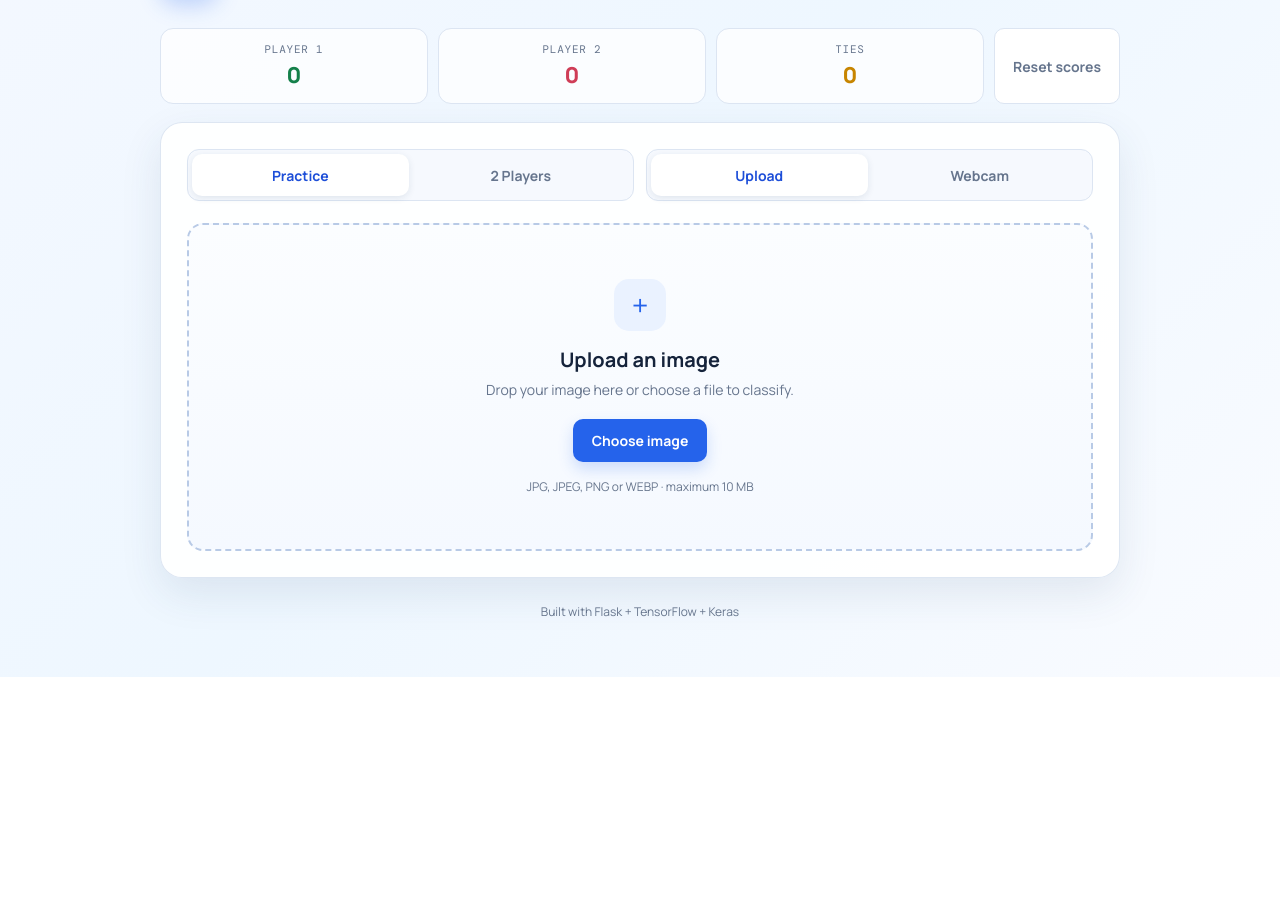
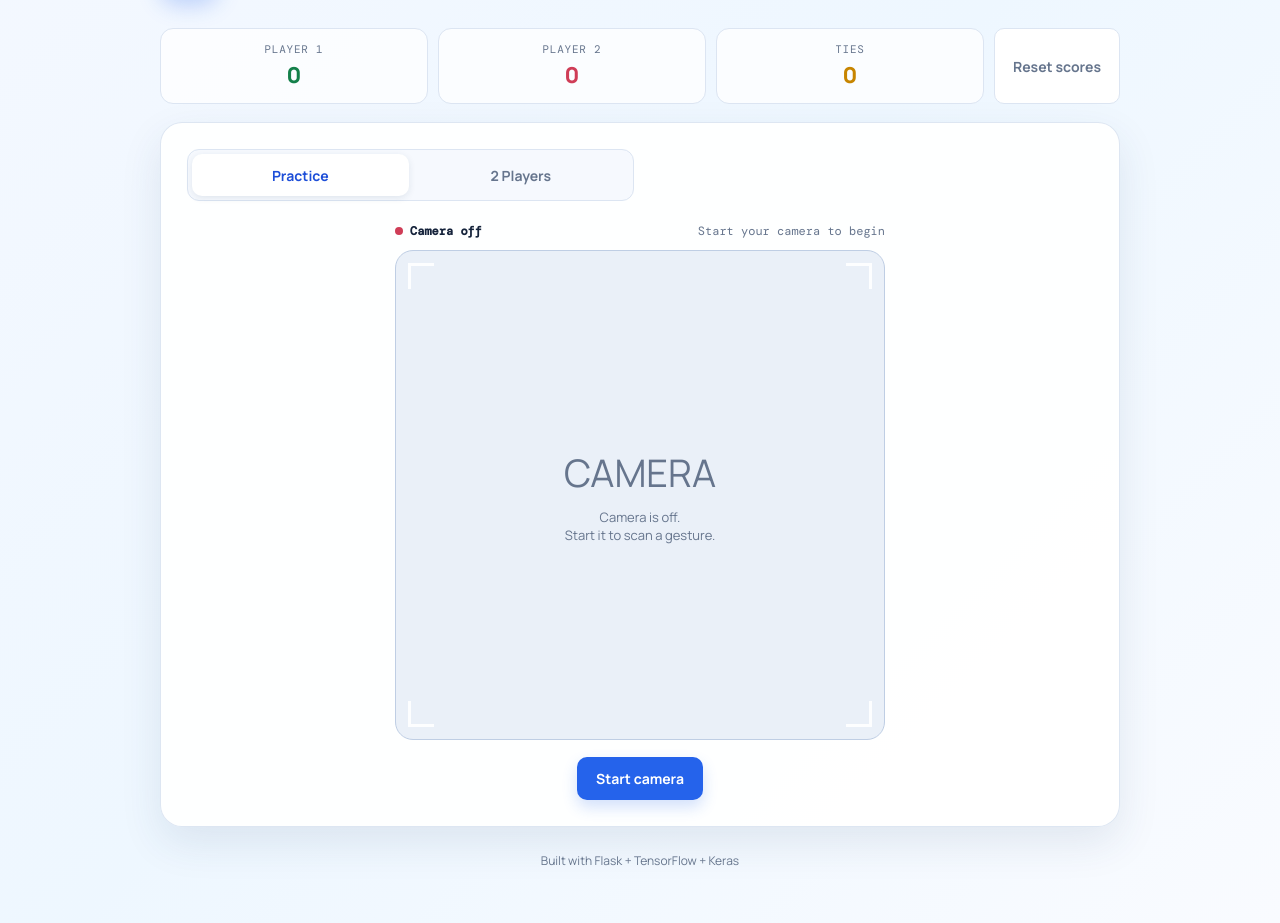
Before and after one commit to SanjanaKannan-R/Rock-Paper-Scissors-model, a Flask app: page / in a window 1280 px wide. Shown: the part 123-1046 px from the top of the page. Before the commit the page ends 800 px from the top, so only its background shows below. Run offline with Flask 3, Linux system fonts and the light colour scheme.

Commit message:
Revise multiplayer guide and webcam panel content
Updated multiplayer guide and webcam instructions.

```diff
--- a/templates/index.html
+++ b/templates/index.html
@@ -18,19 +18,14 @@
     <section class="main-card">
       <div class="selector-row">
         <div id="playModeGroup" class="selector-group"><button type="button" class="selector-btn active" data-mode="practice">Practice</button><button type="button" class="selector-btn" data-mode="multiplayer">2 Players</button></div>
-        <div id="inputModeGroup" class="selector-group"><button type="button" class="selector-btn active" data-input="upload">Upload</button><button type="button" class="selector-btn" data-input="webcam">Webcam</button></div>
       </div>
-      <div id="multiplayerGuide" class="multiplayer-guide hidden"><strong>Two-player round</strong><span id="turnMessage">Player 1: show your gesture, then lock it in.</span></div>
-      <div id="uploadPanel"><div id="dropArea" class="drop-area" tabindex="0" role="button"><div class="upload-icon">+</div><h2>Upload an image</h2><p>Drop your image here or choose a file to classify.</p><input id="imageInput" type="file" accept="image/png,image/jpeg,image/jpg,image/webp" hidden><button id="browseButton" class="primary-button" type="button">Choose image</button><small>JPG, JPEG, PNG or WEBP · maximum 10 MB</small></div></div>
-      <div id="webcamPanel" class="webcam-panel hidden">
+      <div id="multiplayerGuide" class="multiplayer-guide hidden"><strong>Two-player round</strong><span id="turnMessage">Player 1: show your gesture to the camera.</span></div>
+      <div id="webcamPanel" class="webcam-panel">
         <div class="live-heading"><strong><span class="live-dot"></span><span id="scanStatus">Camera off</span></strong><span id="scanHint">Start your camera to begin</span></div>
-        <div class="viewfinder"><div class="corner tl"></div><div class="corner tr"></div><div class="corner bl"></div><div class="corner br"></div><div class="scan-line"></div><video id="webcamVideo" autoplay playsinline muted></video><canvas id="webcamCanvas" class="hidden"></canvas><div id="webcamIdle" class="viewfinder-idle"><span>CAMERA</span><span>Camera is off.<br>Start it to scan a gesture.</span></div></div>
+        <div class="viewfinder"><div class="corner tl"></div><div class="corner tr"></div><div class="corner bl"></div><div class="corner br"></div><div class="scan-line"></div><video id="webcamVideo" autoplay playsinline muted></video><canvas id="webcamCanvas" class="hidden"></canvas><div id="webcamIdle" class="viewfinder-idle"><span>CAMERA</span><span>Camera is off.<br>Start it to scan a gesture.</span></div><div id="liveGuess" class="live-guess hidden"><span id="liveGuessLabel">—</span><span id="liveGuessConfidence"></span></div></div>
         <div class="webcam-controls"><button id="startCameraButton" class="primary-button" type="button">Start camera</button><button id="switchCameraButton" class="secondary-button hidden" type="button">Flip camera</button><button id="stopCameraButton" class="secondary-button hidden" type="button">Stop camera</button></div>
       </div>
-      <div id="previewSection" class="preview-section hidden"><h3>Ready to analyze</h3><div class="image-wrapper"><img id="imagePreview" alt="Selected gesture"></div><button id="predictButton" class="predict-button" type="button">Analyze image</button><button id="removeButton" class="secondary-button" type="button">Remove image</button></div>
-      <div id="loading" class="loading hidden"><div class="spinner"></div><h3>Reading gesture…</h3><p>The model is processing your image.</p></div>
-      <div id="result" class="result hidden"><p class="result-label">AI prediction</p><h2 id="prediction">—</h2><div class="confidence-container"><div class="confidence-header"><span>Confidence</span><strong id="confidence">0%</strong></div><div class="progress-bar"><div id="confidenceBar" class="progress"></div></div></div><div class="all-results"><h3>Model results</h3><div id="predictionList"></div></div></div>
-      <div id="roundResult" class="vs-panel hidden"><h3>Round result</h3><div class="vs-row"><div class="vs-side"><div class="vs-tag">Player 1</div><div id="playerOneMove" class="vs-name">Waiting</div></div><div class="vs-versus">VS</div><div class="vs-side"><div class="vs-tag">Player 2</div><div id="playerTwoMove" class="vs-name">Waiting</div></div></div><div id="roundOutcome" class="vs-outcome">—</div><button id="nextRoundButton" class="primary-button" type="button">Start next round</button></div>
+      <div id="roundResult" class="vs-panel hidden"><h3>Round result</h3><div class="vs-row"><div class="vs-side"><div id="vsTagOne" class="vs-tag">Player 1</div><span id="playerOneEmoji" class="vs-emoji">✊</span><div id="playerOneMove" class="vs-name">Waiting</div></div><div class="vs-versus">VS</div><div class="vs-side"><div id="vsTagTwo" class="vs-tag">Player 2</div><span id="playerTwoEmoji" class="vs-emoji">✊</span><div id="playerTwoMove" class="vs-name">Waiting</div></div></div><div id="roundOutcome" class="vs-outcome">—</div><button id="nextRoundButton" class="primary-button" type="button">Start next round</button></div>
       <div id="error" class="error hidden" role="alert"><span>!</span><p id="errorMessage">Something went wrong.</p></div>
     </section>
     <footer><p>Built with Flask + TensorFlow + Keras</p></footer>
```
